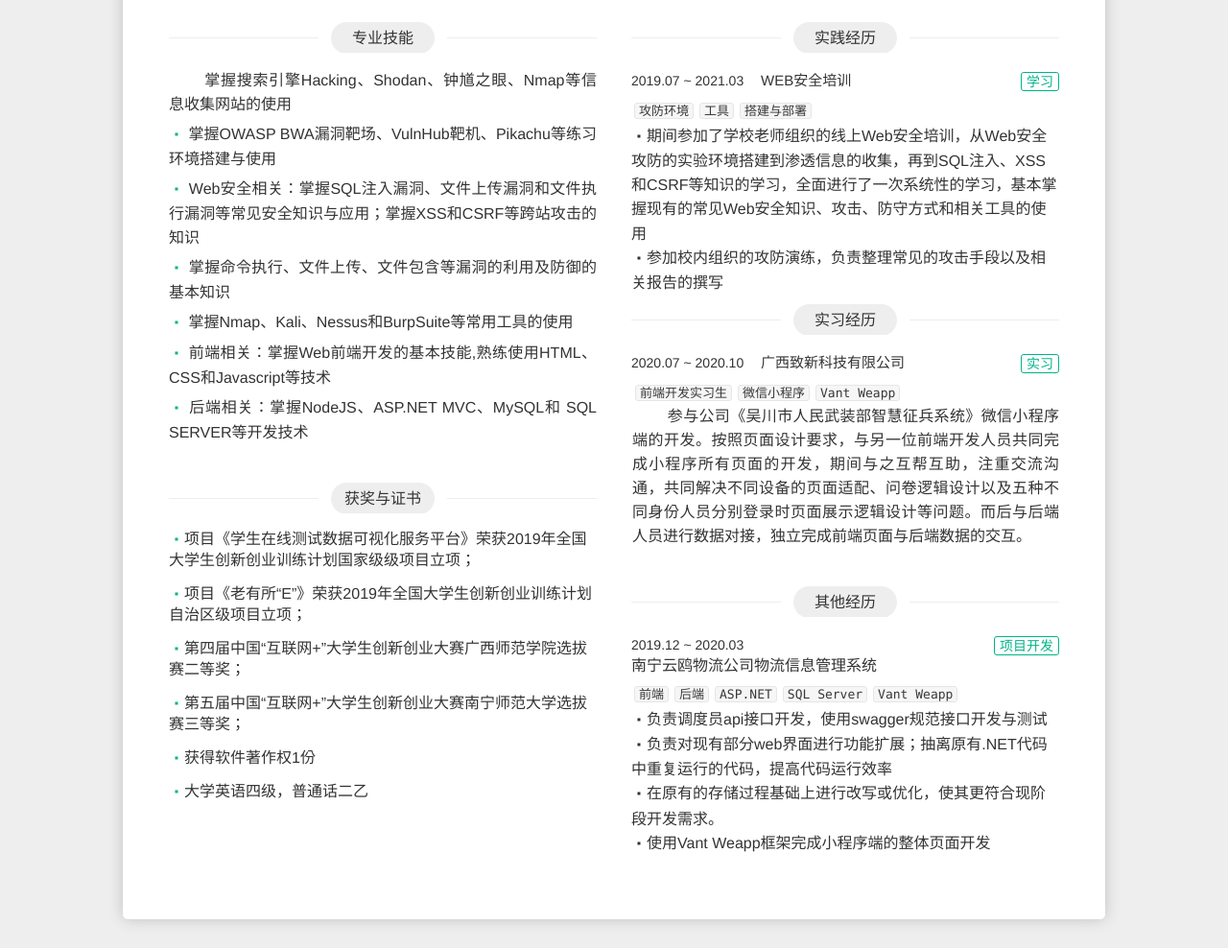
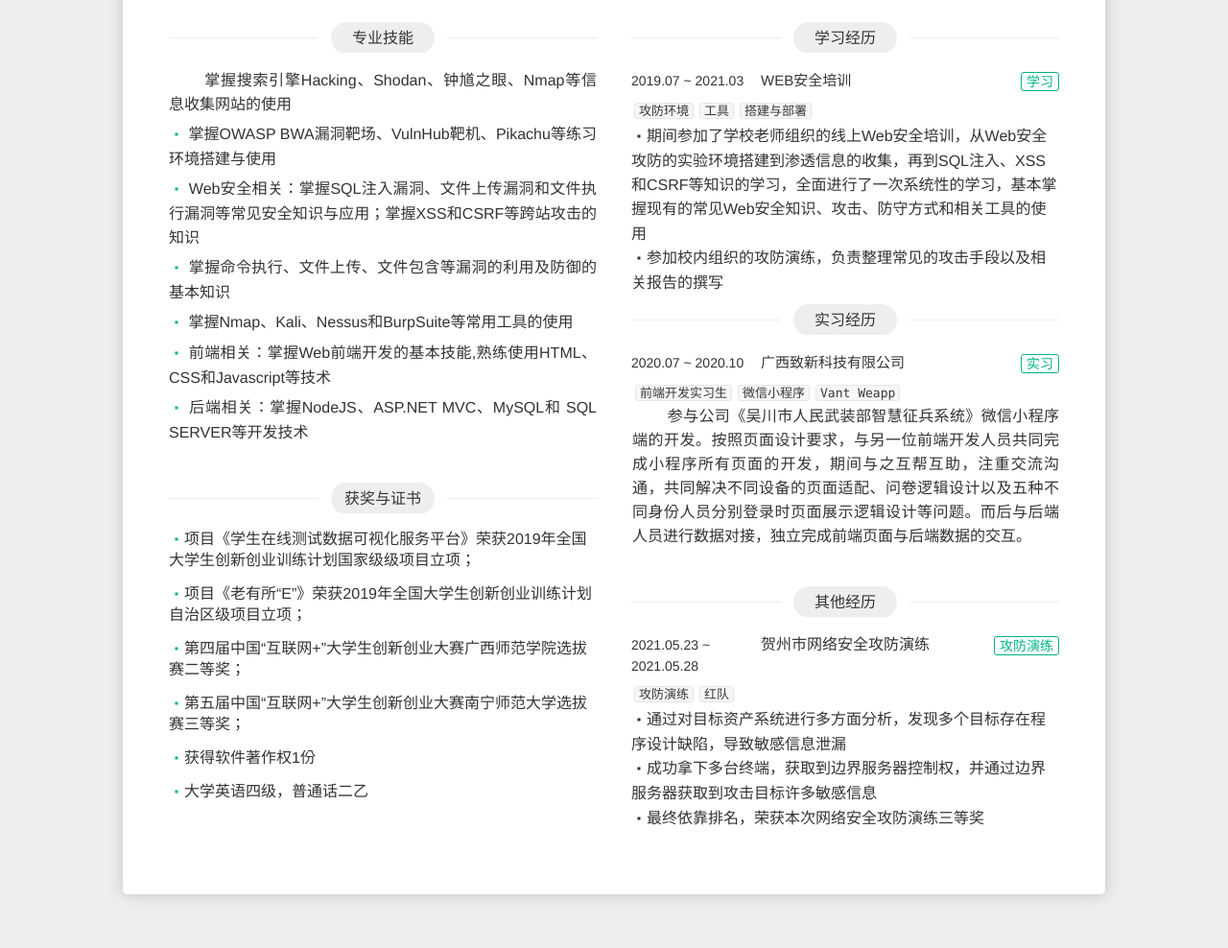
Before and after one commit to KJaun/KJaun.github.io, a website built with webpack: page index.html in a window 1280 px wide. Shown: the part 382-1370 px from the top of the page at 96% size. After the commit the page ends 1344 px from the top, so only its background shows below. Built offline with nearby package versions, Linux system fonts and the light colour scheme.

Commit message:
Update index.html
更新hvv经验

```diff
--- a/index.html
+++ b/index.html
@@ -45,7 +45,7 @@
             <div class="content-right">
                 <section id="experience">
                     <header class="section-hd"><span class="section-title-l"></span>
-                        <h2 class="section-title">实践经历</h2><span class="section-title-r"></span>
+                        <h2 class="section-title">学习经历</h2><span class="section-title-r"></span>
                     </header>
                     <div class="section-bd">
                         <div class="item item-main">
@@ -94,20 +94,18 @@
                     </header>
                     <div class="section-bd">
                         <div class="item item-main">
-                            <header class="item-hd"><span class="item-time">2019.12 ~ 2020.03</span> <a
-                                    class="btn item-more" href="#" target="_blank" title="实习经历">项目开发</a>
-                                <h3 class="item-name">南宁云鸥物流公司物流信息管理系统</h3>
+                            <header class="item-hd"><span class="item-time">2021.05.23 ~ 2021.05.28</span> <a
+                                    class="btn item-more" href="#" target="_blank" title="实习经历">攻防演练</a>
+                                <h3 class="item-name">贺州市网络安全攻防演练</h3>
                             </header>
                         </div>
                     </div>
                     <div class="item">
                         <div class="item-bd">
-                            <p class="section-content"><em>前端</em><em>后端</em><em>ASP.NET</em><em>SQL Server</em><em>Vant
-                                    Weapp</em><br></p>
-                            <p><i class="iconfont icon-dot"></i>负责调度员api接口开发，使用swagger规范接口开发与测试</p>
-                            <p><i class="iconfont icon-dot"></i>负责对现有部分web界面进行功能扩展；抽离原有.NET代码中重复运行的代码，提高代码运行效率</p>
-                            <p><i class="iconfont icon-dot"></i>在原有的存储过程基础上进行改写或优化，使其更符合现阶段开发需求。</p>
-                            <p><i class="iconfont icon-dot"></i>使用Vant Weapp框架完成小程序端的整体页面开发</p>
+                            <p class="section-content"><em>攻防演练</em><em>红队</em><br></p>
+                            <p><i class="iconfont icon-dot"></i>通过对目标资产系统进行多方面分析，发现多个目标存在程序设计缺陷，导致敏感信息泄漏</p>
+                            <p><i class="iconfont icon-dot"></i>成功拿下多台终端，获取到边界服务器控制权，并通过边界服务器获取到攻击目标许多敏感信息</p>
+                            <p><i class="iconfont icon-dot"></i>最终依靠排名，荣获本次网络安全攻防演练三等奖</p>
                             <p></p>
                         </div>
                     </div>
```
